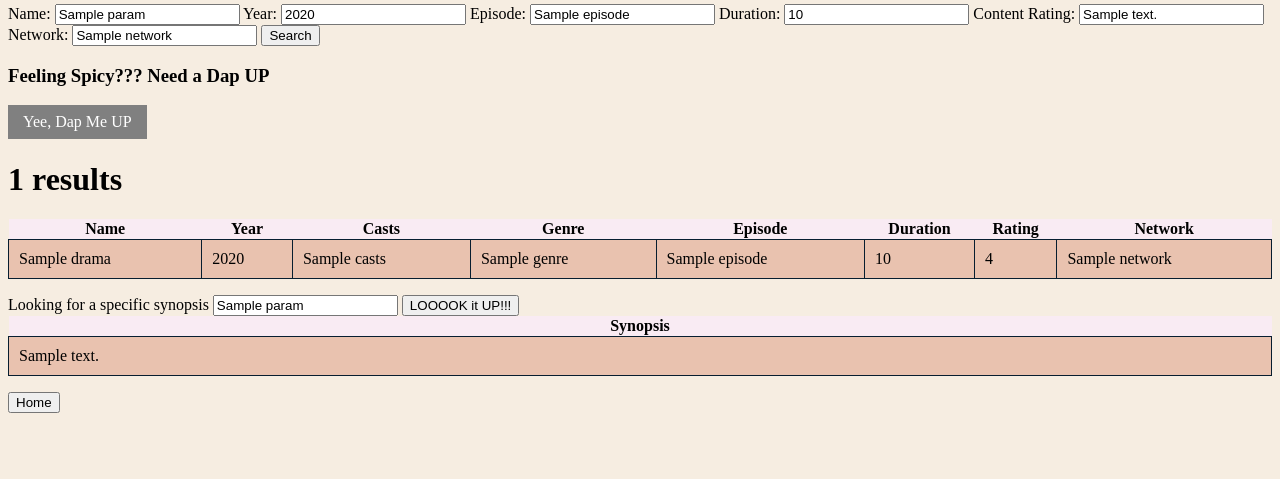
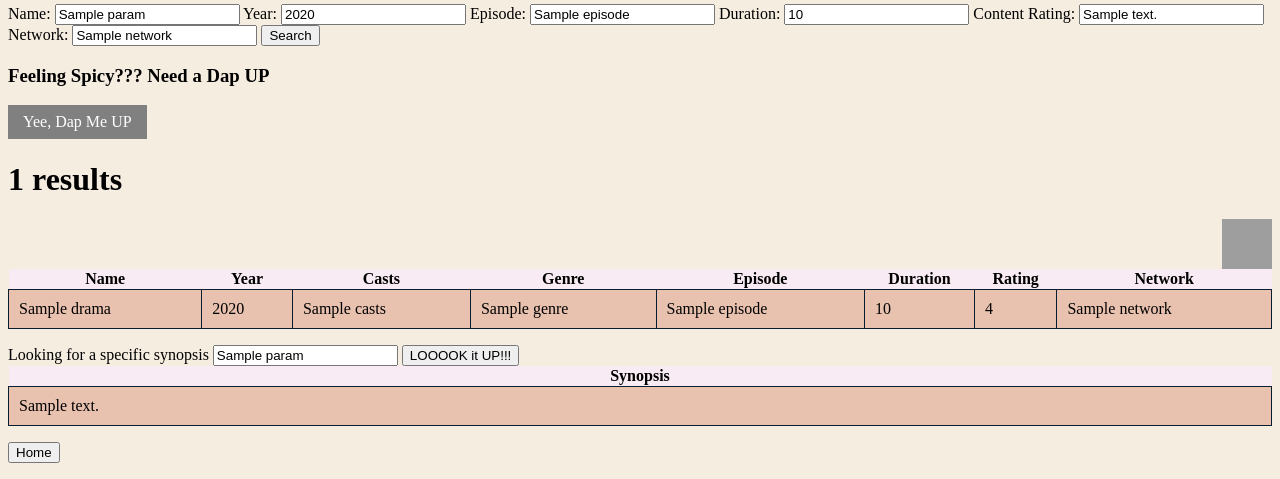
Before and after one commit to PLU-CSCI-367-Spring-2023/K-Drama_Project, a Flask app: template Templates/kdrama.html in a window 1280 px wide. Shown: the part 328-807 px from the top of the page. Before the commit the page ends 741 px from the top, so only its background shows below. Run offline with Flask 3, Linux system fonts and the light colour scheme; the template is opened without the code that fills it: most values are stand-ins (such as "Sample title", 1, 10 or a date in 2020); some libraries are stand-ins or nearby versions; grey boxes are pictures that could not be loaded.

Commit message:
moving side to side picture

```diff
--- a/Templates/kdrama.html
+++ b/Templates/kdrama.html
@@ -107,6 +107,16 @@
   <h1>{{result_count}} results</h1>
 
 
+  <center>
+    <marquee behavior="alternate" direction="left">
+          <img src="https://cdn.shopify.com/s/files/1/1061/1924/products/Emoji_Icon_-_Sunglasses_cool_emoji_grande.png?v=1571606093"
+          alt="GeeksforGeeks logo" style=width:50px;height:50px;>
+    </marquee>
+  </center>
+
+
+
+
   <form>
     <table>
       <tr>
```
